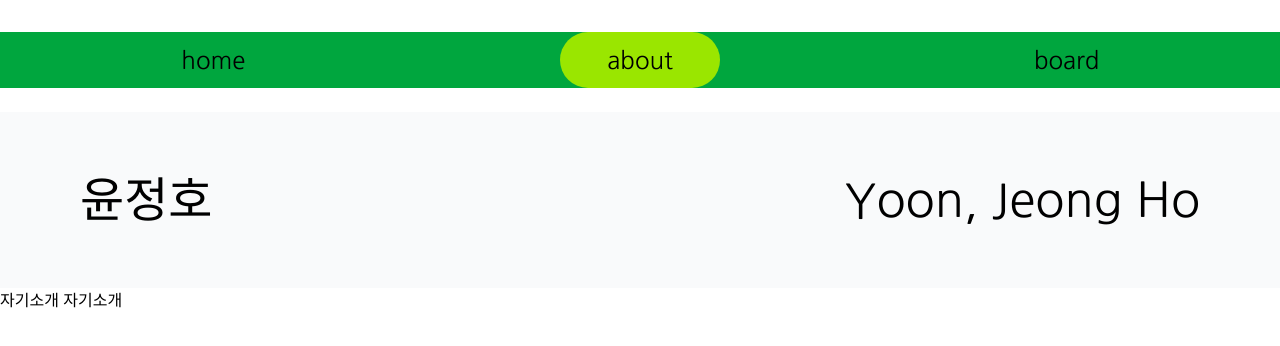
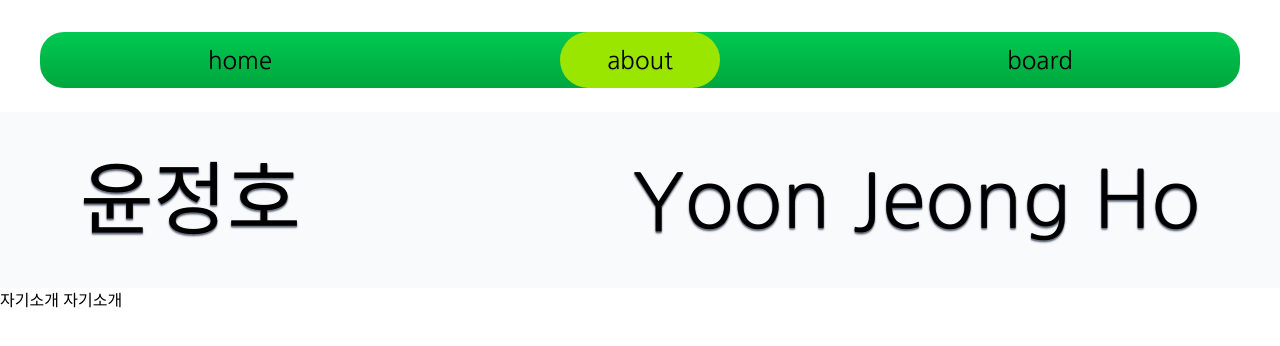
Before and after one commit to yoon-jeong-ho15/yoon-pf, a Next.js app: page /about in a window 1280 px wide. Shown: the top 346 px of the page. Built offline with nearby package versions, Linux system fonts and the light colour scheme.

Commit message:
navbar css

```diff
--- a/src/app/about/page.tsx
+++ b/src/app/about/page.tsx
@@ -8,10 +8,12 @@ export default function About() {
       px-20 mt-6
       w-full h-44
       bg-gray-50
+      text-shadow-sm
+      text-shadow-gray-500
       "
       >
         <h1>윤정호</h1>
-        <h1>Yoon, Jeong Ho</h1>
+        <h1>Yoon Jeong Ho</h1>
       </div>
       <div>
         <p>자기소개 자기소개</p>
--- a/src/app/globals.css
+++ b/src/app/globals.css
@@ -54,5 +54,6 @@ body {
 }
 
 h1 {
-  font-size: 3rem;
+  font-size: 5rem;
+  font-weight: 500;
 }
--- a/src/app/ui/login.tsx
+++ b/src/app/ui/login.tsx
@@ -10,7 +10,8 @@ export default function Login() {
             w-2/3 pt-7 pb-4
             mt-10
             items-center
-            bg-cyan-500
+            bg-linear-to-r
+            from-cyan-500 to-indigo-500
             rounded-2xl
             min-h-72"
       >
--- a/src/app/ui/navbar.tsx
+++ b/src/app/ui/navbar.tsx
@@ -23,13 +23,13 @@ export default function Navbar() {
     //div 크기,위치 설정
     if (currentRef && currentRef.current) {
       const rect = currentRef.current.getBoundingClientRect();
-
+      const navRect = currentRef.current.parentElement?.getBoundingClientRect();
       console.log("currentRef : ", currentRef);
       console.log("rect : ", rect);
 
-      if (rect) {
+      if (rect && navRect) {
         setActivePosition({
-          left: rect.left,
+          left: rect.left - navRect.left,
           width: rect.width,
         });
       }
@@ -41,11 +41,14 @@ export default function Navbar() {
       <nav
         className="
             flex justify-around
-            items-center
-            w-full h-14
-            bg-green-600
-            mt-8 text-2xl
-            relative"
+            items-center h-14
+            bg-linear-to-b
+            from-green-500 to-green-600
+            mt-8 mx-10 text-2xl
+            rounded-3xl
+            font-[500]
+            relative
+            text-shadow-xs/10"
       >
         <Link
           href="/"
```
